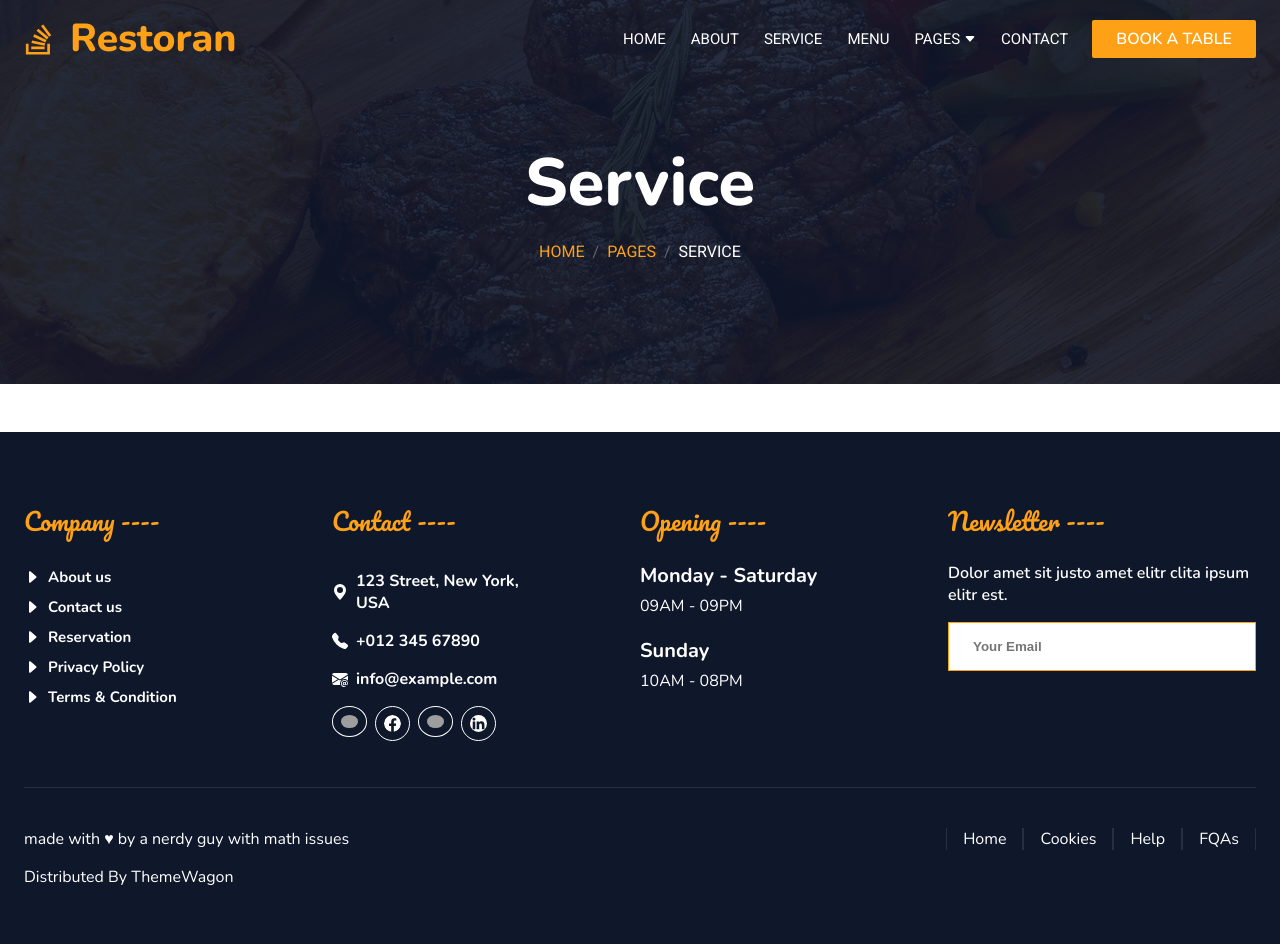
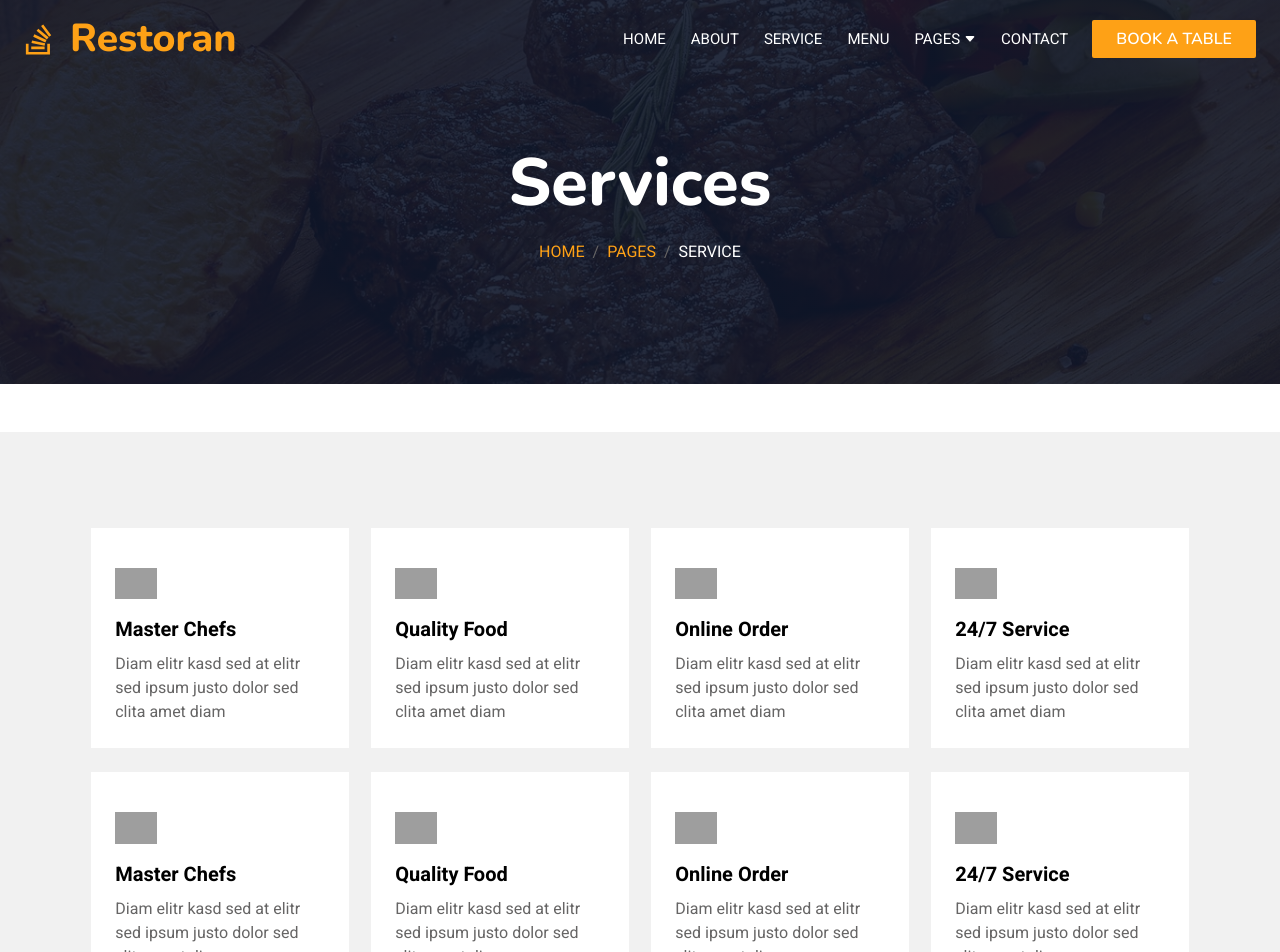
Before and after one commit to marcospinelli7/dojo-exercise-restaurant, a React (Create React App) app: page /service in a window 1280 px wide. Shown: the top 952 px of the page. Built offline with nearby package versions, Linux system fonts and the light colour scheme; grey boxes are pictures that could not be loaded; the HTML template or start-up script is replaced by a standard one.

Commit message:
Update Service with the dedicated component + StyleSheet

```diff
--- /dev/null
+++ b/src/pages/ServicePage/ServicePage.css
@@ -0,0 +1,21 @@
+.service-section {
+    width: 100%;
+    display: flex;
+    flex-direction: column;
+    padding-top: 96px;
+    padding-bottom: 48px;
+    gap: 24px 0;
+    flex-wrap: wrap;
+    justify-content: space-around;
+    background: #f1f1f1;
+}
+@media screen and (min-width: 575px) {
+    .service-section {
+        flex-direction: row;
+    }
+}
+@media screen and (min-width: 575px) {
+    .service-section{
+        flex-direction: row;
+    }
+}
--- a/src/pages/ServicePage/ServicePage.jsx
+++ b/src/pages/ServicePage/ServicePage.jsx
@@ -1,14 +1,58 @@
 import React from 'react'
-import { HeroSection } from '../../components'
+import { HeroSection, ServiceCard } from '../../components'
+import './ServicePage.css'
 
 const ServicePage = () => {
   return (
     <>
       <HeroSection
-          pageTitle="Service"
+          pageTitle="Services"
           pagePath="service"
       />
+      <div className="service-section responsive-padding">
+        <ServiceCard
+          icon="/logo.svg"
+          title="Master Chefs"
+          description="Diam elitr kasd sed at elitr sed ipsum justo dolor sed clita amet diam"
+        />
+        <ServiceCard
+          icon="/logo.svg"
+          title="Quality Food"
+          description="Diam elitr kasd sed at elitr sed ipsum justo dolor sed clita amet diam"
+        />
+        <ServiceCard
+          icon="/logo.svg"
+          title="Online Order"
+          description="Diam elitr kasd sed at elitr sed ipsum justo dolor sed clita amet diam"
+        />
+        <ServiceCard
+          icon="/logo.svg"
+          title="24/7 Service"
+          description="Diam elitr kasd sed at elitr sed ipsum justo dolor sed clita amet diam"
+        />
+                <ServiceCard
+          icon="/logo.svg"
+          title="Master Chefs"
+          description="Diam elitr kasd sed at elitr sed ipsum justo dolor sed clita amet diam"
+        />
+        <ServiceCard
+          icon="/logo.svg"
+          title="Quality Food"
+          description="Diam elitr kasd sed at elitr sed ipsum justo dolor sed clita amet diam"
+        />
+        <ServiceCard
+          icon="/logo.svg"
+          title="Online Order"
+          description="Diam elitr kasd sed at elitr sed ipsum justo dolor sed clita amet diam"
+        />
+        <ServiceCard
+          icon="/logo.svg"
+          title="24/7 Service"
+          description="Diam elitr kasd sed at elitr sed ipsum justo dolor sed clita amet diam"
+        />
+      </div>
     </>
+
   )
 }
 
```
